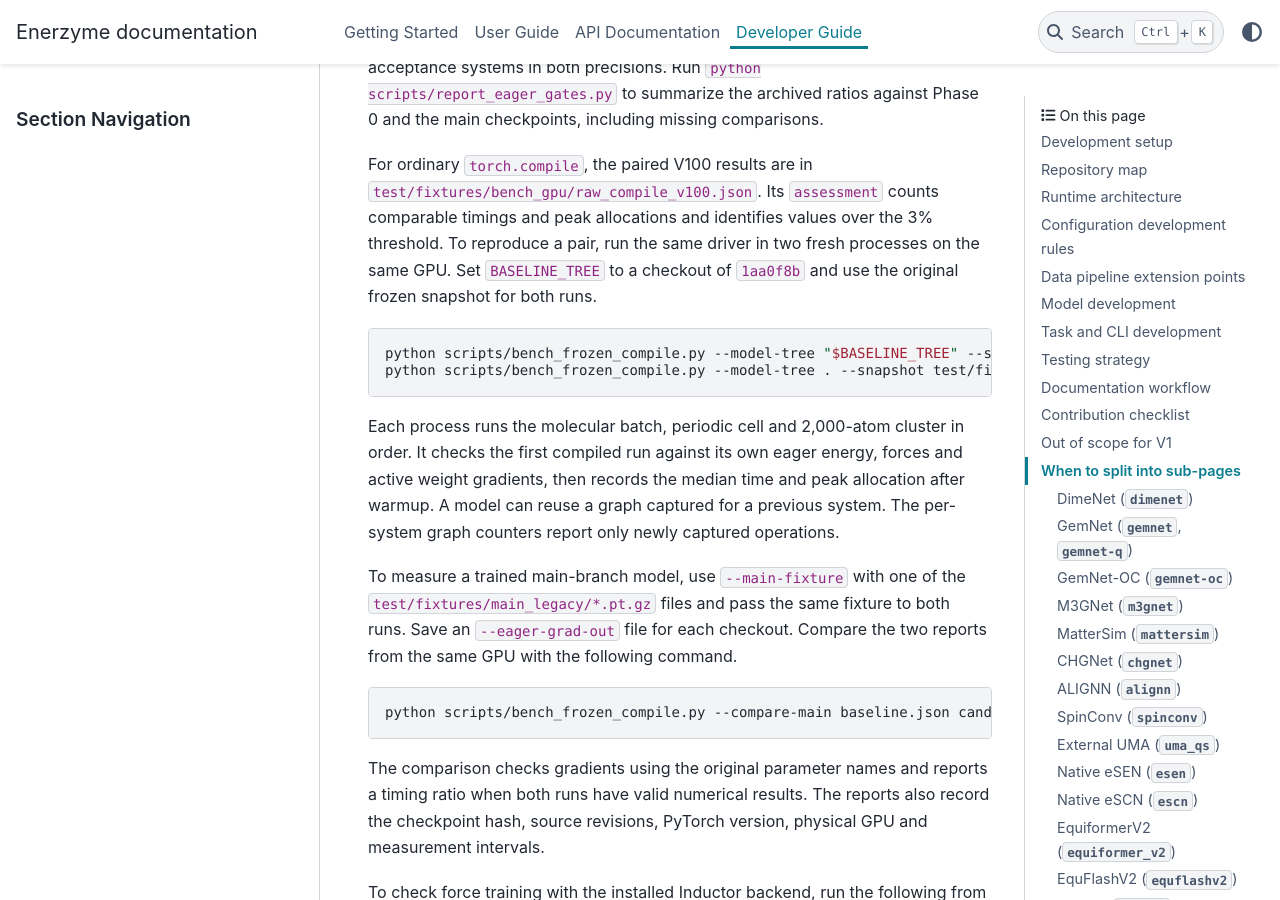
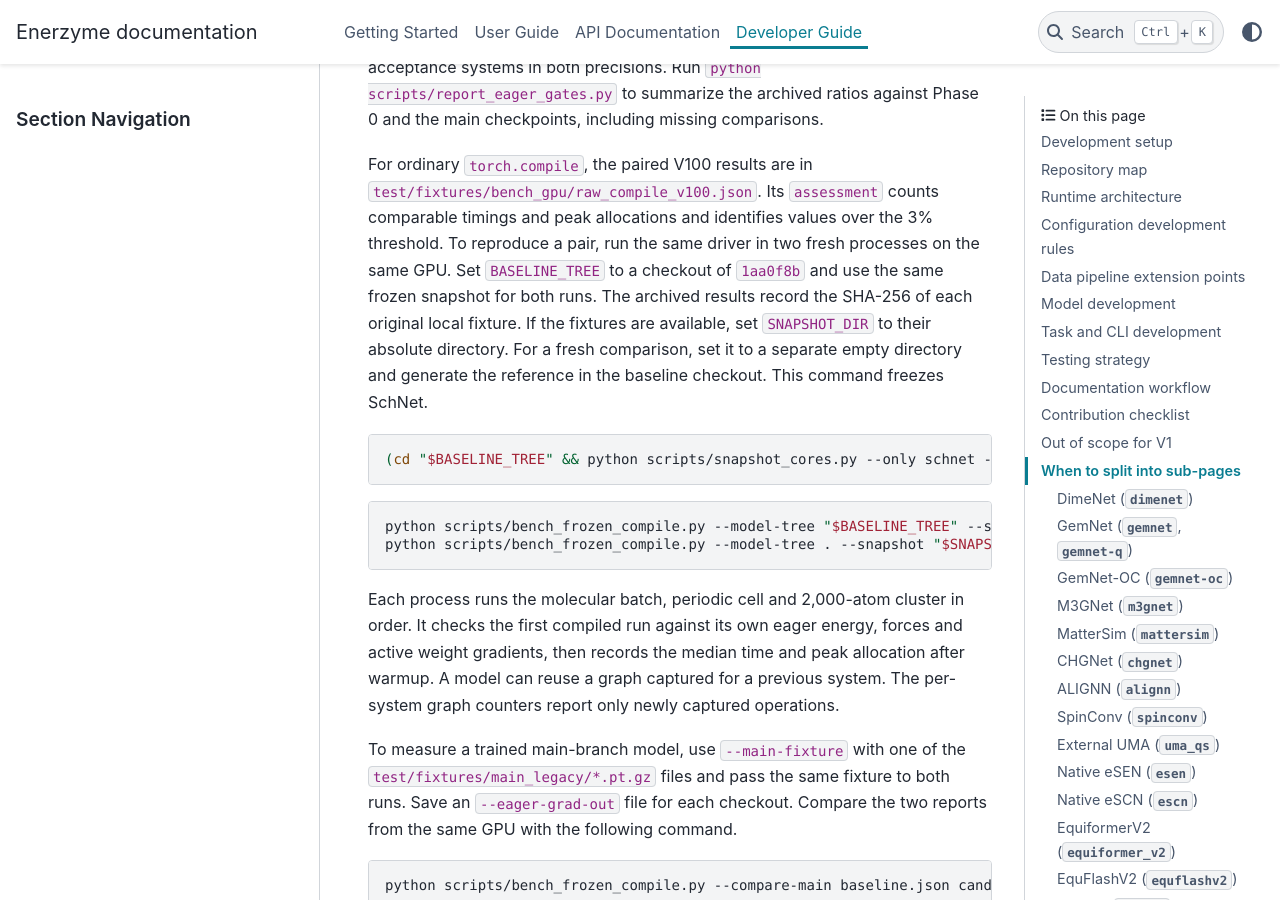
Before and after one commit to Benzoin96485/Enerzyme, a Sphinx documentation site: the page built from docs/developer_guide.rst, in a window 1280 px wide and 900 px high, scrolled down 6598 px. Built offline with Sphinx 7.4.7 and the PyData theme 0.15.4, drawn with Linux system fonts in a browser that asks for light colours.

Commit message:
Verify the source, shape and dtype of frozen parity references
Co-authored-by: Weiliang Luo <luowl7@mit.edu>

```diff
--- a/docs/developer_guide.rst
+++ b/docs/developer_guide.rst
@@ -230,12 +230,20 @@ For ordinary :code:`torch.compile`, the paired V100 results are in
 counts comparable timings and peak allocations and identifies values over
 the 3% threshold. To reproduce a pair, run the same driver in two fresh
 processes on the same GPU. Set :code:`BASELINE_TREE` to a checkout of
-:code:`1aa0f8b` and use the original frozen snapshot for both runs.
+:code:`1aa0f8b` and use the same frozen snapshot for both runs. The archived
+results record the SHA-256 of each original local fixture. If the fixtures
+are available, set :code:`SNAPSHOT_DIR` to their absolute directory. For a
+fresh comparison, set it to a separate empty directory and generate the
+reference in the baseline checkout. This command freezes SchNet.
 
 .. code-block:: shell
 
-   python scripts/bench_frozen_compile.py --model-tree "$BASELINE_TREE" --snapshot test/fixtures/presnapshot/schnet.pt --precision float64 --out baseline.json
-   python scripts/bench_frozen_compile.py --model-tree . --snapshot test/fixtures/presnapshot/schnet.pt --precision float64 --out candidate.json
+   (cd "$BASELINE_TREE" && python scripts/snapshot_cores.py --only schnet --out "$SNAPSHOT_DIR")
+
+.. code-block:: shell
+
+   python scripts/bench_frozen_compile.py --model-tree "$BASELINE_TREE" --snapshot "$SNAPSHOT_DIR/schnet.pt" --precision float64 --out baseline.json
+   python scripts/bench_frozen_compile.py --model-tree . --snapshot "$SNAPSHOT_DIR/schnet.pt" --precision float64 --out candidate.json
 
 Each process runs the molecular batch, periodic cell and 2,000-atom cluster
 in order. It checks the first compiled run against its own eager energy,
```
Also changed, not shown: 2 other files.
